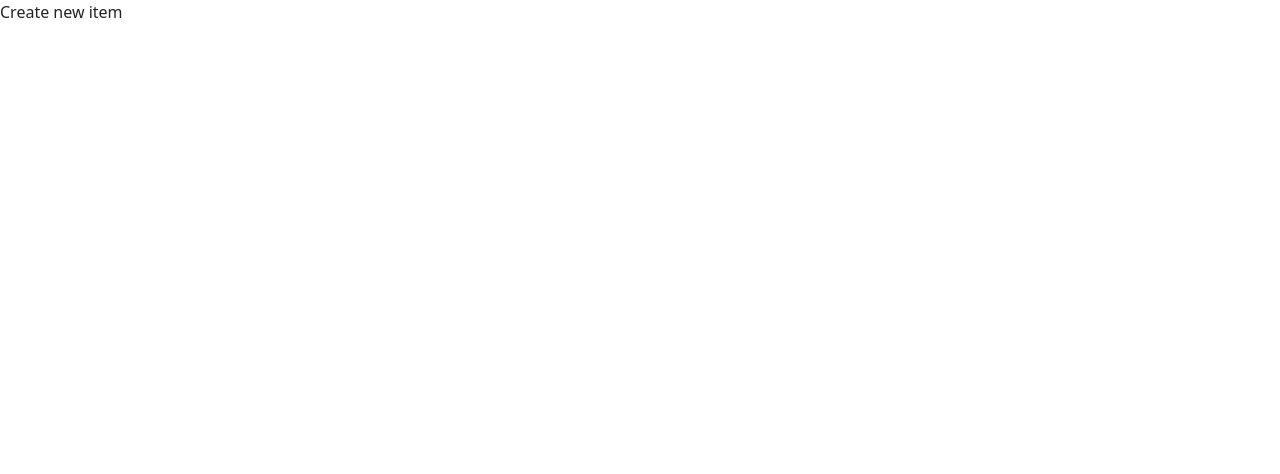
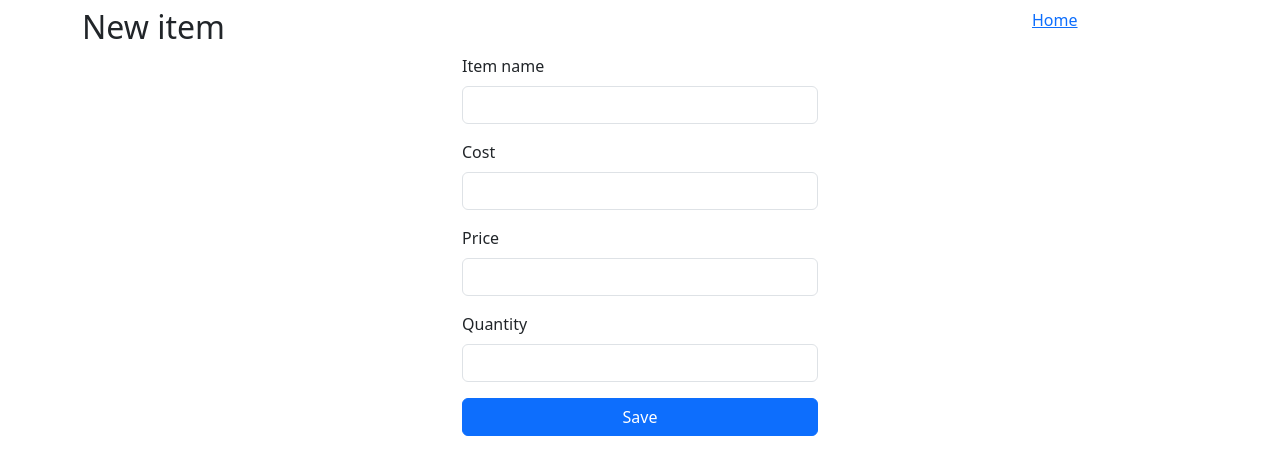
Before and after one commit to khinewin/f1, a Vue app: page /products/create in a window 1280 px wide. Shown: the top 474 px of the page. Built offline with nearby package versions, Linux system fonts and the light colour scheme.

Commit message:
add form

```diff
--- a/src/Create.vue
+++ b/src/Create.vue
@@ -1,6 +1,36 @@
 <template>
-    <div>
-        Create new item
+    <div class="container">
+        <div class="row pt-2">
+            <div class="col-10 h2">New item</div>
+            <div class="col-2">
+                <router-link :to="{name: 'welcome'}">Home</router-link>
+            </div>
+        </div>
+        <div class="row justify-content-center">
+            <div class="col-sm-4">
+                <form action="">
+                    <div class="form-group mb-3">
+                        <label for="item_name" class="form-label">Item name</label>
+                        <input type="text" id="item_name" class="form-control">
+                    </div>
+                    <div class="form-group mb-3">
+                        <label for="cost" class="form-label">Cost</label>
+                        <input type="number" id="cost" class="form-control">
+                    </div>
+                    <div class="form-group mb-3">
+                        <label for="price" class="form-label">Price</label>
+                        <input type="number" id="price" class="form-control">
+                    </div>
+                    <div class="form-group mb-3">
+                        <label for="qty" class="form-label">Quantity</label>
+                        <input type="number" id="qty" class="form-control">
+                    </div>
+                    <div class="form-group d-grid">
+                        <button type="submit" class="btn btn-primary">Save</button>
+                    </div>
+                </form>
+            </div>
+        </div>
     </div>
 </template>
 <script>
```
